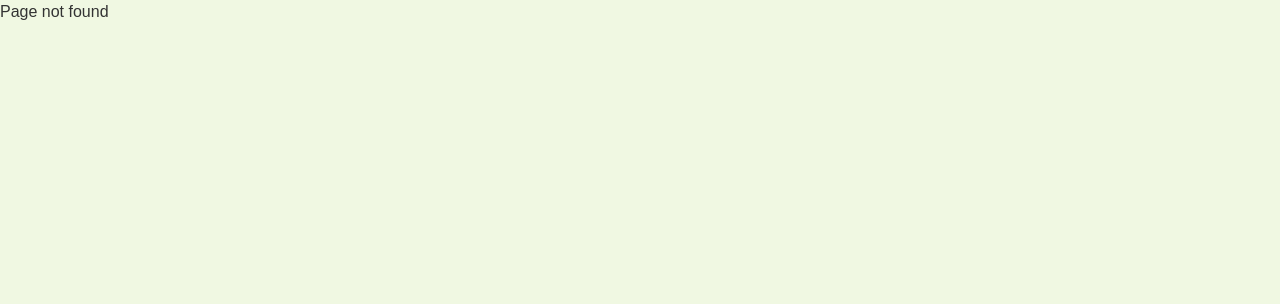
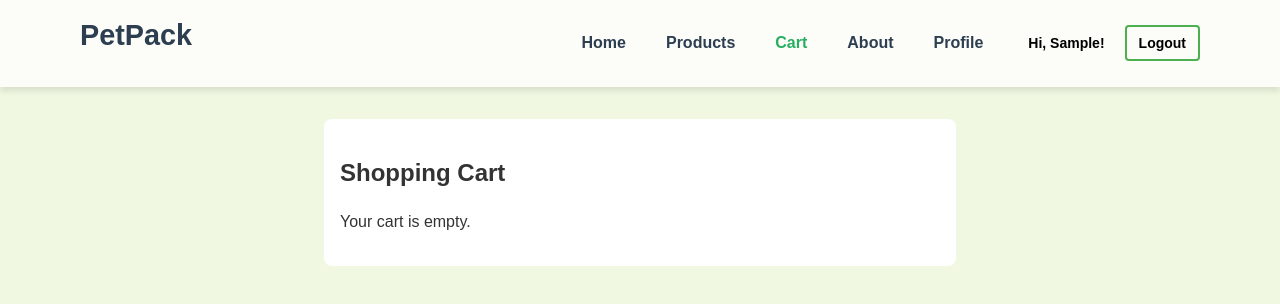
Before and after one commit to k24-OP1-Tiimi3/k24Tiimi3FrontEnd, a React (Vite) app: page /#/cart in a window 1280 px wide. Before the commit this address had no page. Shown: the top 304 px of the page. Built offline with nearby package versions, Linux system fonts and the light colour scheme; sample sign-in values are in the browser's storage.

Commit message:
feat: cartlist

```diff
--- a/src/App.css
+++ b/src/App.css
@@ -113,3 +113,20 @@ h1 {
 .read-the-docs {
   color: #888;
 }
+
+.cart-link {
+  position: relative;
+  display: inline-block;
+}
+
+.cart-badge {
+  position: absolute;
+  top: -6px;
+  right: -10px;
+  background-color: red;
+  color: white;
+  font-size: 12px;
+  padding: 2px 6px;
+  border-radius: 50%;
+  font-weight: bold;
+}
--- a/src/App.jsx
+++ b/src/App.jsx
@@ -1,9 +1,11 @@
 import { NavLink, Outlet, useNavigate } from 'react-router-dom';
 import { useUser } from './components/Customers/UserContext';
+import { useCart } from './components/Cart/CartContext';
 import './App.css';
 
 function App() {
   const { user, logout } = useUser();
+  const { cartCount } = useCart();
   const navigate = useNavigate();
 
   const handleLogout = () => {
@@ -28,6 +30,13 @@ function App() {
               className={({ isActive }) => isActive ? 'nav-link active' : 'nav-link'}
             >
               Products
+            </NavLink>
+            <NavLink
+              to={"/cart"}
+              className={({ isActive }) => isActive ? 'nav-link active cart-link' : 'nav-link cart-link'}
+            >
+              Cart
+              {cartCount > 0 && <span className="cart-badge">{cartCount}</span>}
             </NavLink>
             <NavLink
               to={"/about"}
--- /dev/null
+++ b/src/components/Cart/Cart.jsx
@@ -0,0 +1,34 @@
+import { useCart } from './CartContext';
+import './cart.css';
+
+export default function Cart() {
+  const { cartItems, updateQuantity, removeFromCart } = useCart();
+
+  return (
+    <div className="cart-container">
+      <h2>Shopping Cart</h2>
+      {cartItems.length === 0 ? (
+        <p>Your cart is empty.</p>
+      ) : (
+        cartItems.map(item => (
+          <div key={item.id} className="cart-item">
+            <div className="cart-info">
+              <h4>{item.name}</h4>
+              <p>Price: €{item.price.toFixed(2)}</p>
+              <p>Total: €{(item.price * item.quantity).toFixed(2)}</p>
+            </div>
+            <div className="cart-controls">
+              <input
+                type="number"
+                value={item.quantity}
+                min="1"
+                onChange={(e) => updateQuantity(item.id, parseInt(e.target.value))}
+              />
+              <button onClick={() => removeFromCart(item.id)}>Remove</button>
+            </div>
+          </div>
+        ))
+      )}
+    </div>
+  );
+}
--- /dev/null
+++ b/src/components/Cart/CartContext.jsx
@@ -0,0 +1,42 @@
+import { createContext, useContext, useState } from 'react';
+
+const CartContext = createContext();
+
+export const CartProvider = ({ children }) => {
+  const [cartItems, setCartItems] = useState([]);
+
+  const addToCart = (product) => {
+    setCartItems(prevItems => {
+      const existing = prevItems.find(item => item.id === product.id);
+      if (existing) {
+        return prevItems.map(item =>
+          item.id === product.id ? { ...item, quantity: item.quantity + 1 } : item
+        );
+      } else {
+        return [...prevItems, { ...product, quantity: 1 }];
+      }
+    });
+  };
+
+  const updateQuantity = (productId, quantity) => {
+    setCartItems(prevItems =>
+      prevItems.map(item =>
+        item.id === productId ? { ...item, quantity } : item
+      )
+    );
+  };
+
+  const removeFromCart = (productId) => {
+    setCartItems(prevItems => prevItems.filter(item => item.id !== productId));
+  };
+
+  const cartCount = cartItems.reduce((total, item) => total + item.quantity, 0);
+
+  return (
+    <CartContext.Provider value={{ cartItems, addToCart, updateQuantity, removeFromCart, cartCount}}>
+      {children}
+    </CartContext.Provider>
+  );
+};
+
+export const useCart = () => useContext(CartContext);
--- /dev/null
+++ b/src/components/Cart/cart.css
@@ -0,0 +1,39 @@
+/* components/Cart/cart.css */
+.cart-container {
+  max-width: 600px;
+  margin: 2rem auto;
+  padding: 1rem;
+  background: #fff;
+  border-radius: 8px;
+}
+
+.cart-item {
+  display: flex;
+  justify-content: space-between;
+  margin-bottom: 1rem;
+  padding-bottom: 1rem;
+  border-bottom: 1px solid #ddd;
+}
+
+.cart-info h4 {
+  margin: 0;
+}
+
+.cart-controls {
+  display: flex;
+  align-items: center;
+  gap: 10px;
+}
+
+.cart-controls input {
+  width: 60px;
+  padding: 5px;
+}
+
+.cart-controls button {
+  background-color: #d9534f;
+  color: white;
+  border: none;
+  padding: 5px 10px;
+  cursor: pointer;
+}
--- a/src/components/Shoplist.jsx
+++ b/src/components/Shoplist.jsx
@@ -1,6 +1,7 @@
 import { useState, useEffect } from 'react';
 import { getProducts } from '../api/products';
 import './shoplist.css';
+import { useCart } from './Cart/CartContext';
 
 export default function Shoplist() {
     const [products, setProducts] = useState([]);
@@ -8,6 +9,7 @@ export default function Shoplist() {
     const [manufacturers, setManufacturers] = useState([]);
     const [activeManufacturer, setActiveManufacturer] = useState('all');
     const [error, setError] = useState(null);
+    const { addToCart } = useCart();
 
     useEffect(() => {
         const fetchProducts = async () => {
@@ -90,6 +92,9 @@ export default function Shoplist() {
                             <p><strong>Manufacturer:</strong> {product.manufacturer.name}</p>
                             <p><strong>Price:</strong> €{product.price.toFixed(2)}</p>
                             <p><strong>Inventory:</strong> {product.inventory} in stock</p>
+                            <button className="add-cart-button" onClick={() => addToCart(product)}>
+                                Add to Cart
+                            </button>
                         </div>
                     ))
                 )}
--- a/src/components/shoplist.css
+++ b/src/components/shoplist.css
@@ -134,3 +134,13 @@
         font-size: 1.5rem;
     }
 }
+
+.add-cart-button {
+  margin-top: 0.5rem;
+  padding: 6px 12px;
+  background-color: #28a745;
+  color: white;
+  border: none;
+  border-radius: 4px;
+  cursor: pointer;
+}
--- a/src/main.jsx
+++ b/src/main.jsx
@@ -9,6 +9,8 @@ import Shoplist from './components/Shoplist'
 import CustomerForm from './components/Customers/CustomerForm'
 import { UserProvider } from './components/Customers/UserContext'
 import Profile from './components/Customers/Profile'
+import Cart from './components/Cart/Cart';
+import { CartProvider } from './components/Cart/CartContext';
 
 const ErrorFallback = () => {
   return (
@@ -22,6 +24,7 @@ const ErrorFallback = () => {
 try {
   createRoot(document.getElementById('root')).render(
     <StrictMode>
+      <CartProvider>
         <UserProvider>
           <HashRouter>
             <Routes>
@@ -31,11 +34,13 @@ try {
                 <Route path="shoplist" element={<Shoplist />} />
                 <Route path="account" element={<CustomerForm />} />
                 <Route path="profile" element={<Profile />} />
+                <Route path="cart" element={<Cart />} />
               </Route>
               <Route path="*" element={<div>Page not found</div>} />
             </Routes>
           </HashRouter>
         </UserProvider>
+      </CartProvider>
     </StrictMode>
   );
 } catch (error) {
```
Lines whose indentation alone changed are shown as unchanged.
